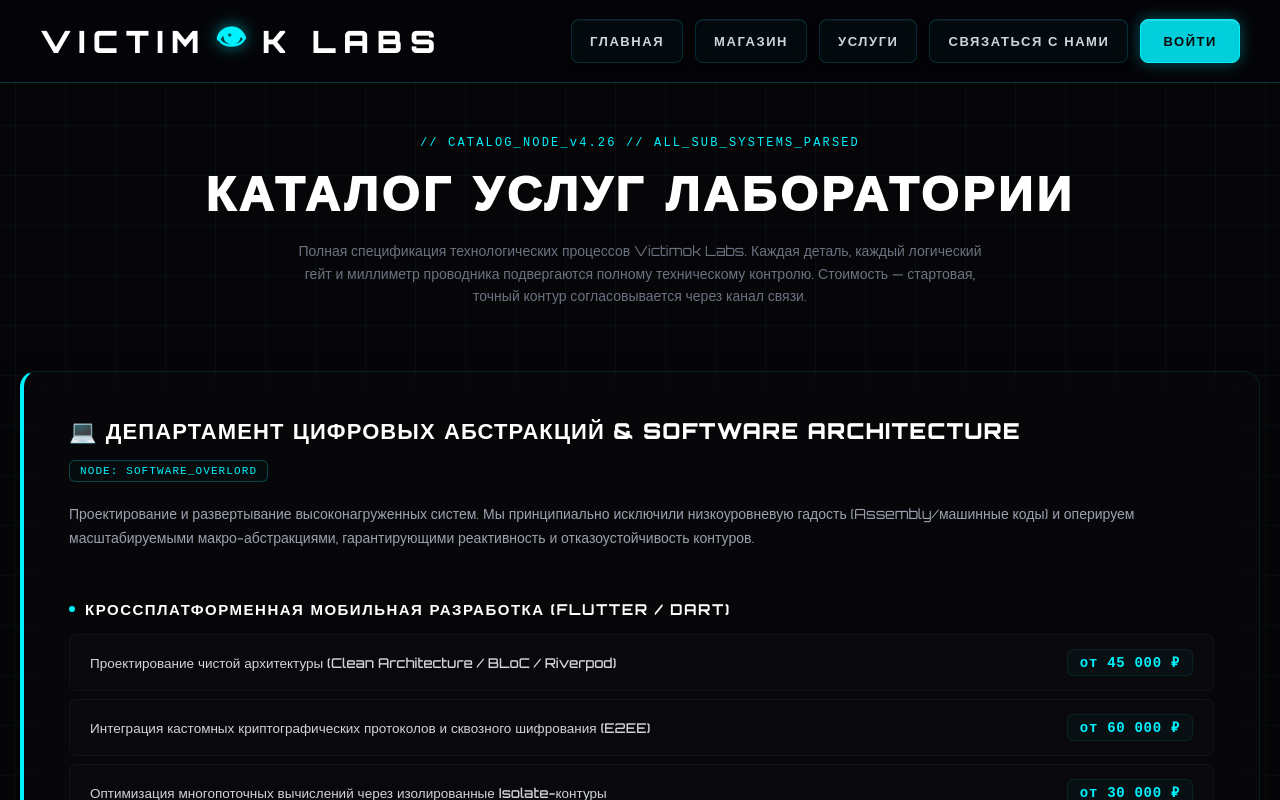
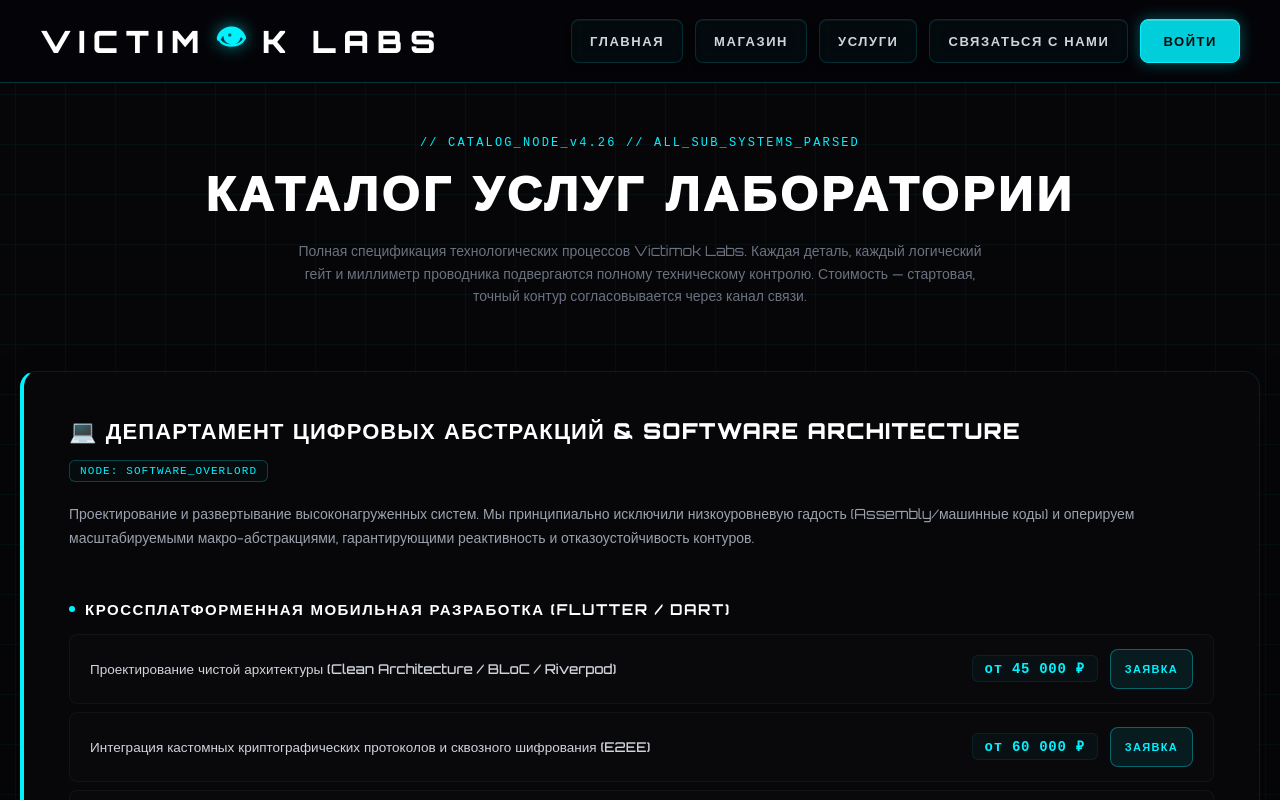
Before and after one commit to Johny-Silverhand/victimok-labs, a Next.js app: page /services in a window 1280 px wide. Shown: the top 800 px of the page. Built offline with nearby package versions, Linux system fonts and the light colour scheme; no server answers.

Commit message:
Wire catalog order buttons and modal styles

```diff
--- a/app/auth.css
+++ b/app/auth.css
@@ -220,3 +220,65 @@
     align-items: stretch;
   }
 }
+
+.order-btn {
+  flex-shrink: 0;
+  min-height: 40px;
+  padding: 8px 14px;
+  font-size: 11px;
+  font-weight: 700;
+  letter-spacing: 0.12em;
+  text-transform: uppercase;
+  color: #00f2ff;
+  background: rgba(0, 242, 255, 0.08);
+  border: 1px solid rgba(0, 242, 255, 0.35);
+  border-radius: 8px;
+  cursor: pointer;
+  touch-action: manipulation;
+}
+.order-btn:hover {
+  background: #00f2ff;
+  color: #000;
+}
+.order-card {
+  text-align: left;
+  max-width: 520px;
+  max-height: min(90vh, 720px);
+  overflow-y: auto;
+}
+.order-title {
+  color: #fff;
+  font-size: 22px;
+  margin: 0 0 8px 0;
+  letter-spacing: 0.12em;
+  text-transform: uppercase;
+}
+.order-item {
+  color: #fff;
+  font-size: 15px;
+  font-weight: 700;
+  margin: 0 0 6px 0;
+  line-height: 1.4;
+}
+.order-price {
+  color: #00f2ff;
+  font-family: monospace;
+  font-size: 13px;
+  margin: 0 0 14px 0;
+}
+.order-cancel {
+  margin-top: 16px;
+  width: 100%;
+  background: transparent;
+  border: none;
+  color: #ef4444;
+  cursor: pointer;
+  font-size: 11px;
+  font-weight: 700;
+  text-transform: uppercase;
+  letter-spacing: 0.15em;
+  min-height: 44px;
+}
+@media (max-width: 800px) {
+  .order-btn { width: 100%; }
+}
--- a/app/services/page.tsx
+++ b/app/services/page.tsx
@@ -1,8 +1,11 @@
 "use client";
 
+import { useState } from "react";
 import Link from "next/link";
+import { OrderModal, type CatalogItem } from "@/components/OrderModal";
 
 export default function ServicesPage() {
+  const [order, setOrder] = useState<CatalogItem | null>(null);
   const deepServices = [
     {
       category: "💻 ДЕПАРТАМЕНТ ЦИФРОВЫХ АБСТРАКЦИЙ & SOFTWARE ARCHITECTURE",
@@ -175,6 +178,13 @@
                         >
                           {item.price}
                         </span>
+                        <button
+                          type="button"
+                          className="order-btn"
+                          onClick={() => setOrder({ name: item.name, price: item.price, source: "услуги" })}
+                        >
+                          Заявка
+                        </button>
                       </div>
                     ))}
                   </div>
@@ -193,6 +203,7 @@
           <button type="button" className="cyber-btn-secondary">Вернуться в терминал</button>
         </Link>
       </div>
+      <OrderModal item={order} onClose={() => setOrder(null)} />
     </div>
   );
 }
--- a/app/shop/page.tsx
+++ b/app/shop/page.tsx
@@ -1,8 +1,11 @@
 "use client";
 
+import { useState } from "react";
 import Link from "next/link";
+import { OrderModal, type CatalogItem } from "@/components/OrderModal";
 
 export default function ShopPage() {
+  const [order, setOrder] = useState<CatalogItem | null>(null);
   const catalog = [
     {
       category: "⚡ FPV-КОМПЛЕКТУЮЩИЕ И ГОТОВЫЕ КОМПЛЕКСЫ",
@@ -182,6 +185,13 @@
                         >
                           {item.price}
                         </span>
+                        <button
+                          type="button"
+                          className="order-btn"
+                          onClick={() => setOrder({ name: item.name, price: item.price, source: "магазин" })}
+                        >
+                          Заказ
+                        </button>
                       </div>
                     ))}
                   </div>
@@ -200,6 +210,7 @@
           <button type="button" className="cyber-btn-secondary">Вернуться в терминал</button>
         </Link>
       </div>
+      <OrderModal item={order} onClose={() => setOrder(null)} />
     </div>
   );
 }
```
